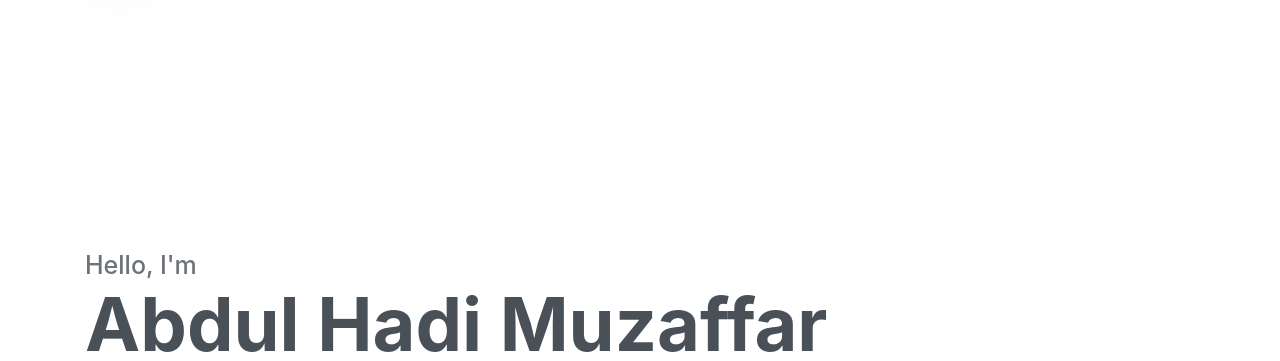
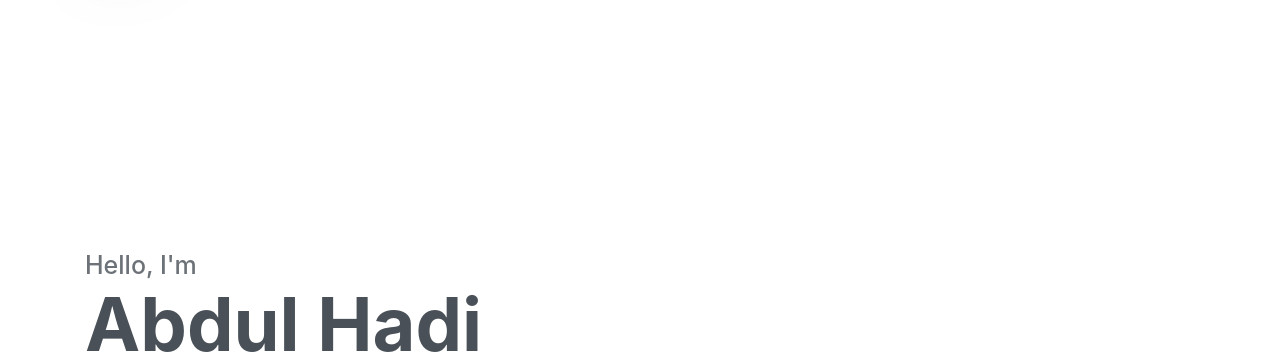
Before and after one commit to fateh97/fateh97.github.io, a plain HTML site: page index.html in a window 1280 px wide. Shown: the part 80-441 px from the top of the page. Drawn offline with Linux system fonts and the light colour scheme.

Commit message:
Update index.html

```diff
--- a/index.html
+++ b/index.html
@@ -49,7 +49,7 @@
         <div class="container">
             <div class="infos">
                 <h5 class="subtitle">Hello, I'm</h5>
-                <h5 class="title">Abdul Hadi Muzaffar</h5>
+                <h5 class="title">Abdul Hadi</h5>
                 <p>Web Developer</p>
 
                 <div class="socials mt-4">
```
